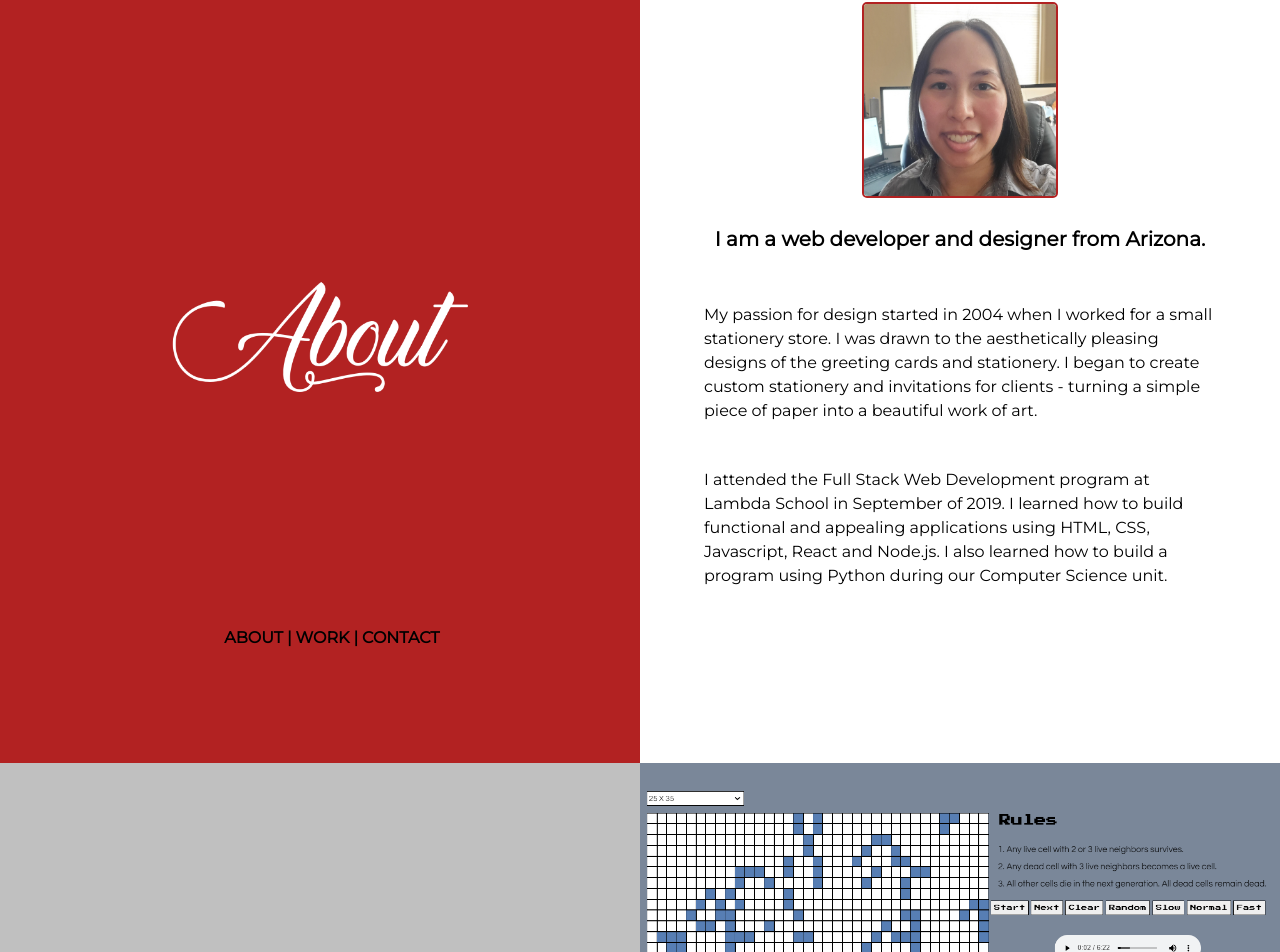
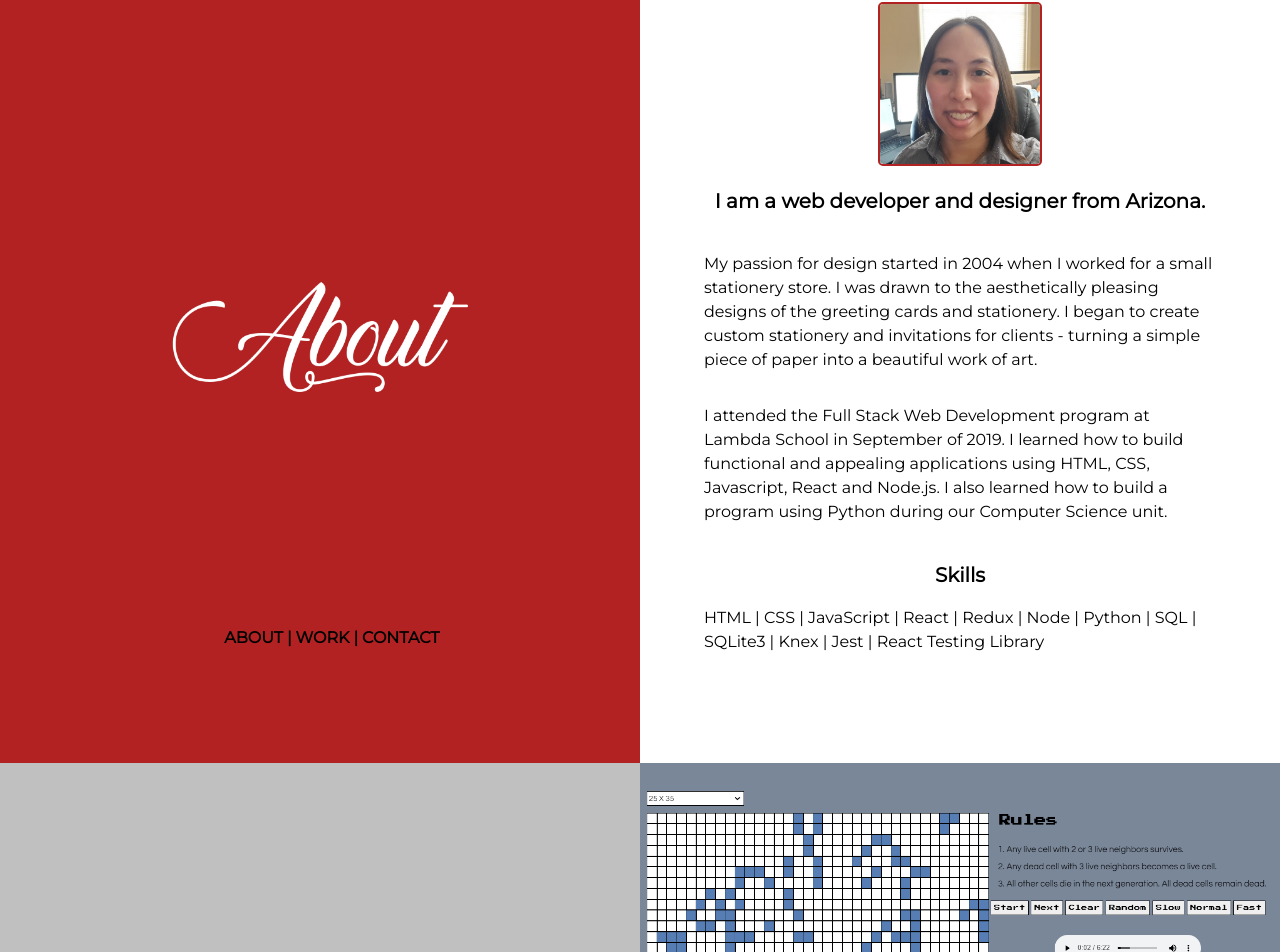
Before and after one commit to MicheSi/portfolio-react, a React (Create React App) app: page / in a window 1280 px wide. Shown: the part 888-1840 px from the top of the page. Built offline with nearby package versions, Linux system fonts and the light colour scheme.

Commit message:
added skills to about section

```diff
--- a/src/App.css
+++ b/src/App.css
@@ -88,10 +88,10 @@ nav a:hover {
   margin-top: 0;
 }
 
-.logo {
+/* .logo {
   width: 500px;
   margin-top: 4%;
-}
+} */
 
 
 /* About Styles */
@@ -117,11 +117,19 @@ nav a:hover {
 }
 
 .aboutDiv p, .aboutDiv h3 {
-  padding: 1% 10%;
+  padding: 0 10%;
+}
+
+.skillsh3 {
+  margin-bottom: 0;
+}
+
+.skills {
+  padding-top: 0;
 }
 
 .michelle {
-  width: 30%;
+  width: 25%;
   border-radius: 5px;
   border: 2px solid firebrick;
 }
--- a/src/components/about.js
+++ b/src/components/about.js
@@ -22,6 +22,11 @@ const About = props => {
                     I attended the Full Stack Web Development program at Lambda School in September of 2019. I learned how to build functional and appealing
                     applications using HTML, CSS, Javascript, React and Node.js. I also learned how to build a program using Python during our Computer Science unit.
                 </p>
+                <h3 className='skillsh3'>Skills</h3>
+                <p className='skills'>
+                    HTML | CSS | JavaScript | React | Redux | Node | Python | SQL | SQLite3 |
+                    Knex | Jest | React Testing Library
+                </p>
             </div>
         </section>
     )
--- a/src/components/home.js
+++ b/src/components/home.js
@@ -7,9 +7,9 @@ import elephants from '../images/elephants_bg.png';
 const Home = props => {
     return (
         <div className='homeDiv'>
-            <img className='ms' src={michelle}/>
+            <img className='ms' src={michelle} alt='Michelle Sirimanivong' />
             <h4>Web Developer & Designer</h4>
-            <img className='elephants' src={elephants}/>
+            <img className='elephants' src={elephants} alt='elephants logo' />
             {/* <img className='logo' src={logo} alt='logo'/> */}
            <NavBar />
         </div>
--- a/src/components/work.js
+++ b/src/components/work.js
@@ -1,4 +1,4 @@
-import React, { useState } from 'react';
+import React from 'react';
 // component imports
 import NavBar from './nav';
 
```
